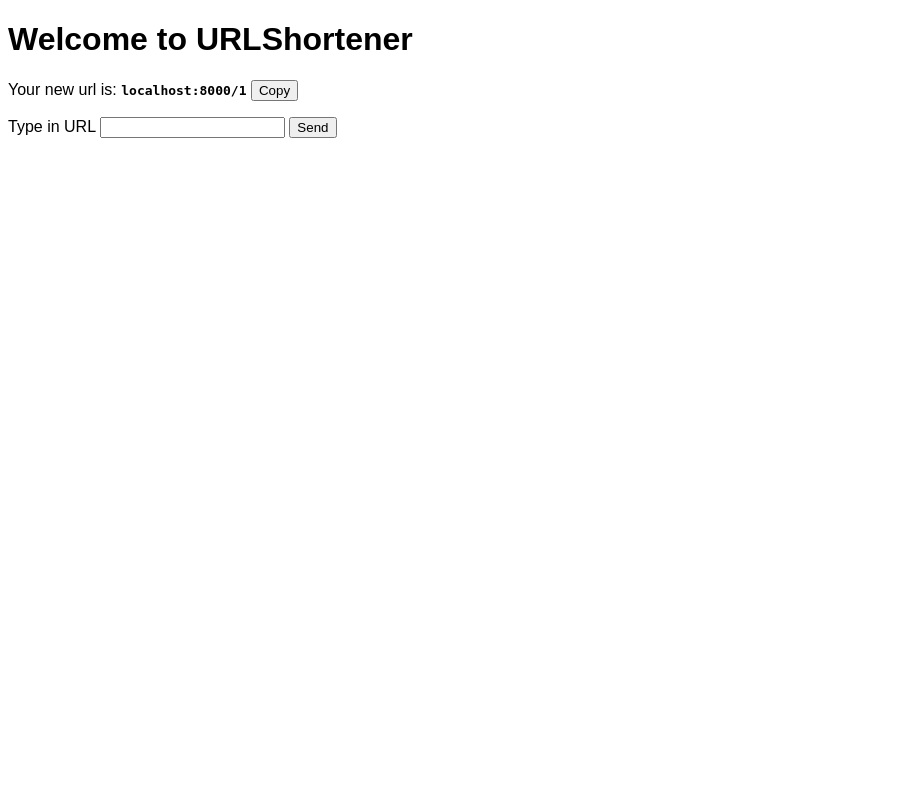
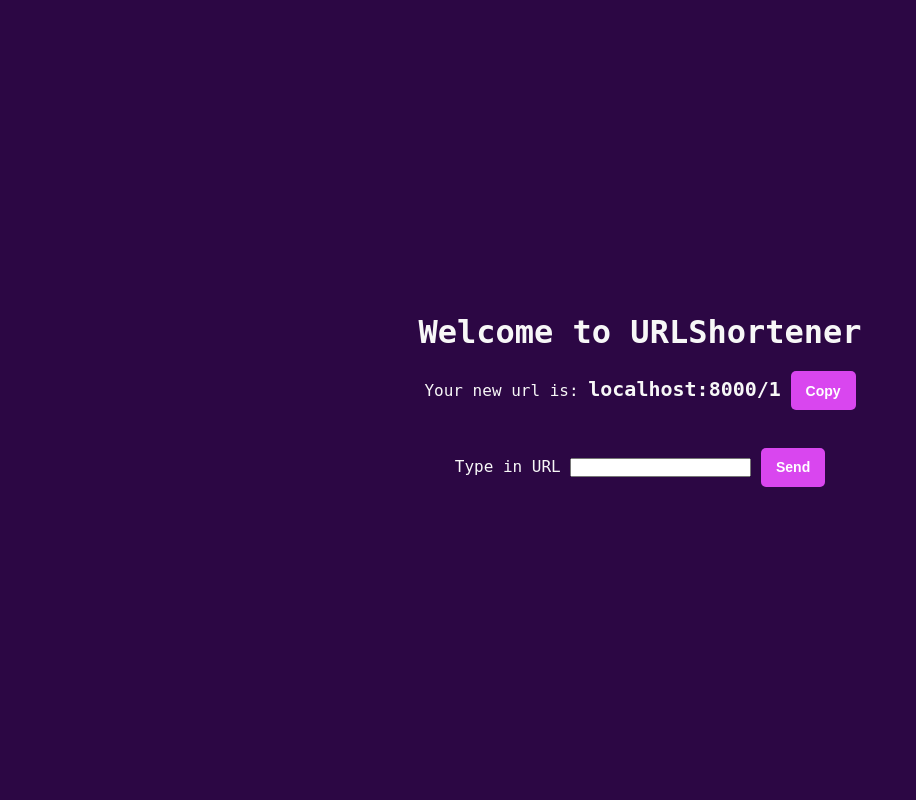
Before and after one commit to achequisde/django-url-shortener, a Django app: page /result/1 in a window 1280 px wide. Shown: the whole page, without its empty margins (0-916 px from the left). Run offline with Django 4.2, Linux system fonts and the light colour scheme.

Commit message:
Add styles to main.css

```diff
--- a/page/static/page/main.css
+++ b/page/static/page/main.css
@@ -1,5 +1,43 @@
+html {
+    box-sizing: border-box;
+}
+
+*,
+*::before,
+*::after {
+    box-sizing: inherit;
+    padding: 0;
+    margin: 0;
+}
+
+#url-container {
+    font-size: 1.25rem;
+}
+
 body {
-    font-family: Arial, Helvetica, sans-serif;
+    font-family: monospace, Arial, Helvetica, sans-serif;
+
+    width: 100vw;
+    height: 100vh;
+    display: grid;
+    place-items: center;
+
+    background-color: rgb(44, 7, 68);
+    color: rgb(247, 247, 247)
+}
+
+main {
+    text-align: center;
+    animation-name: fade;
+    animation-duration: 1s;
+}
+
+main > * + * {
+    margin-top: 1.25em;
+}
+
+form > * + * {
+    margin-top: 1.25em;
 }
 
 .mono {
@@ -9,3 +47,30 @@ body {
 .bold {
     font-weight: bold;
 }
+
+@keyframes fade {
+    from {
+        opacity: 0;
+        transform: translateY(1rem);
+    }
+    to {
+        opacity: 1;
+        transform: translateY(0rem);
+    }
+}
+
+button {
+    padding: 0.75em 1em;
+    border: 1px solid transparent;
+    background-color: #d946ef;
+    color: #fff;
+    font-weight: bold;
+    border-radius: 5px;
+    transition: 0.2s all linear;
+    font-size: 0.875rem;
+}
+
+button:hover {
+    background-color: #e879f9;
+    cursor: pointer;
+}
```
